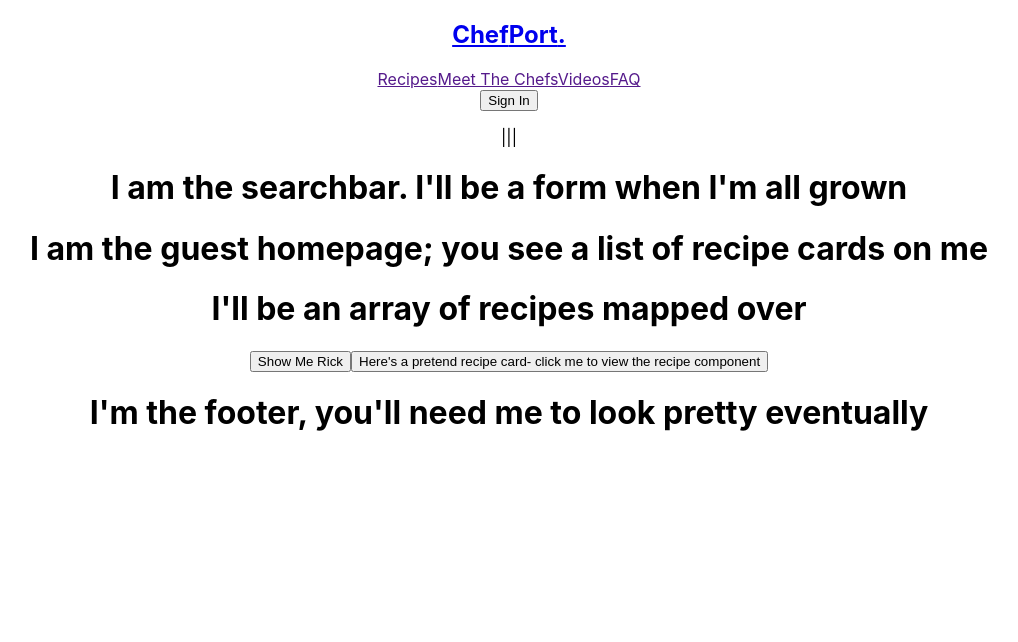
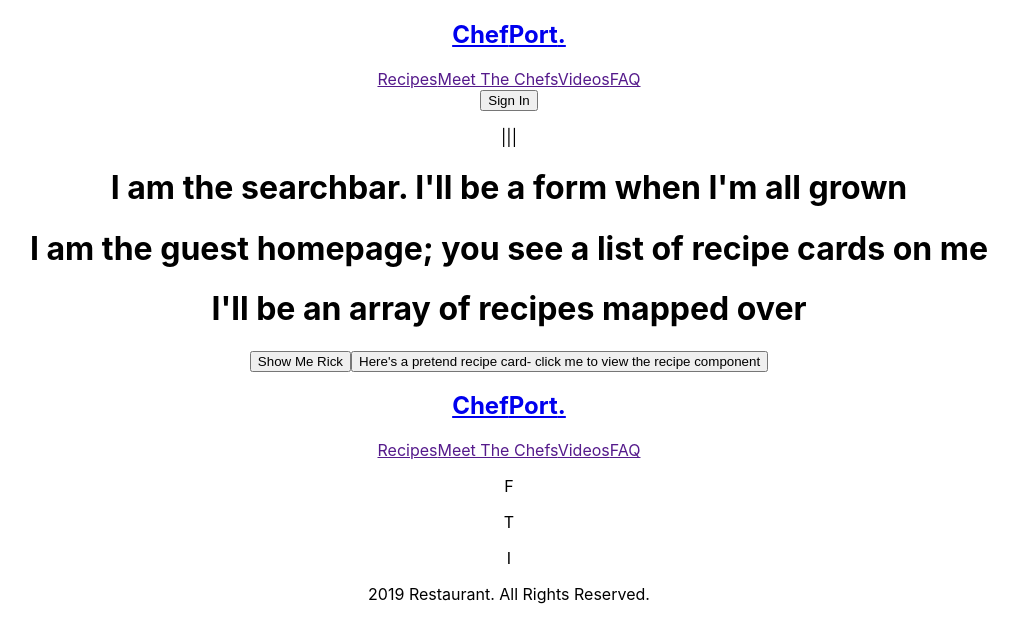
Before and after one commit to stackBlock/Chef-Portfolio-8-React-App, a React (Create React App) app in the folder chef-portfolio-app/: page / in a window 1280 px wide. Shown: the top 642 px of the page, without its empty margins (131-1149 px from the left). Built offline with nearby package versions, Linux system fonts and the light colour scheme.

Commit message:
created footer component, no styling or working links as of yet

```diff
--- a/chef-portfolio-app/src/universal/Footer.js
+++ b/chef-portfolio-app/src/universal/Footer.js
@@ -1,7 +1,31 @@
 import React from "react";
+import { Link } from "react-router-dom";
 
 function Footer() {
-  return <h1>I'm the footer, you'll need me to look pretty eventually</h1>;
+  return(
+    <footer className="footer">
+      <div className="logoContainer">
+        <Link to="/"><h2 className="logo footerLogo"><span className="green">Chef</span>Port<span className="green">.</span></h2></Link>
+      </div>
+
+      <div className="footerNavItems">
+        <Link>Recipes</Link>
+        <Link>Meet The Chefs</Link>
+        <Link>Videos</Link>
+        <Link>FAQ</Link>
+      </div>
+
+      <div className="iconContainer">
+        <p>F</p>
+        <p>T</p>
+        <p>I</p>
+      </div>
+
+      <div className="copyrightContainer">
+        <p>2019 Restaurant. All Rights Reserved.</p>
+      </div>
+    </footer>
+  )
 }
 
 export default Footer;
```
